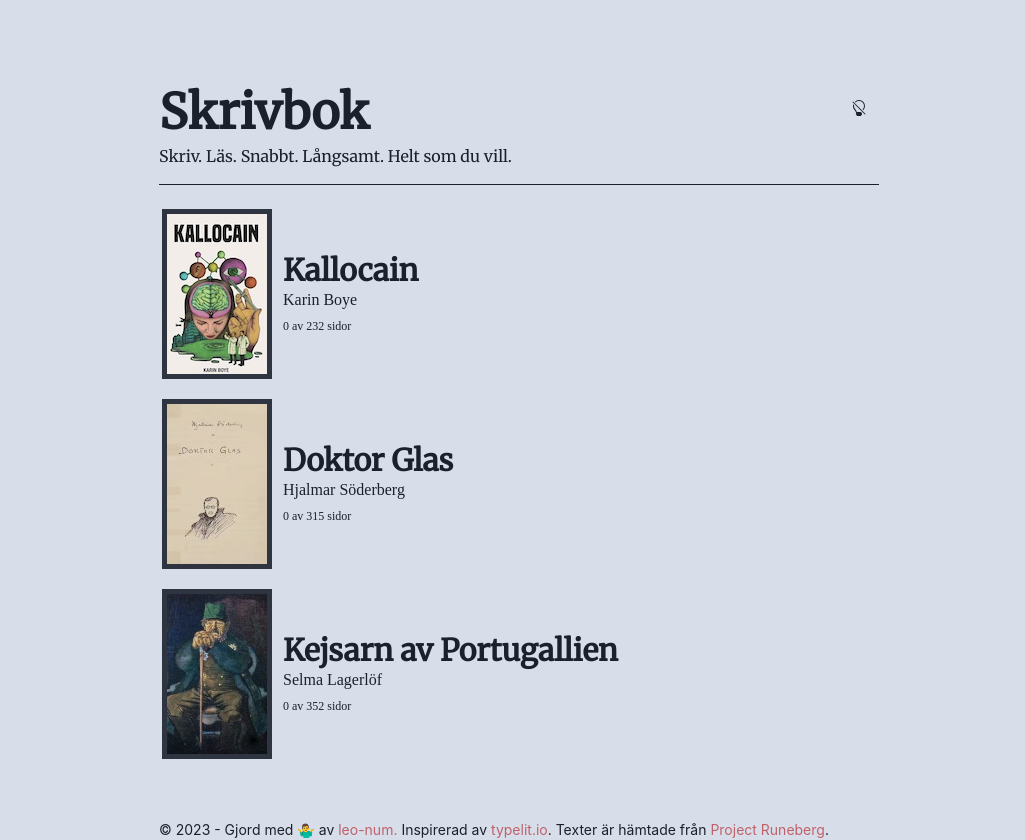
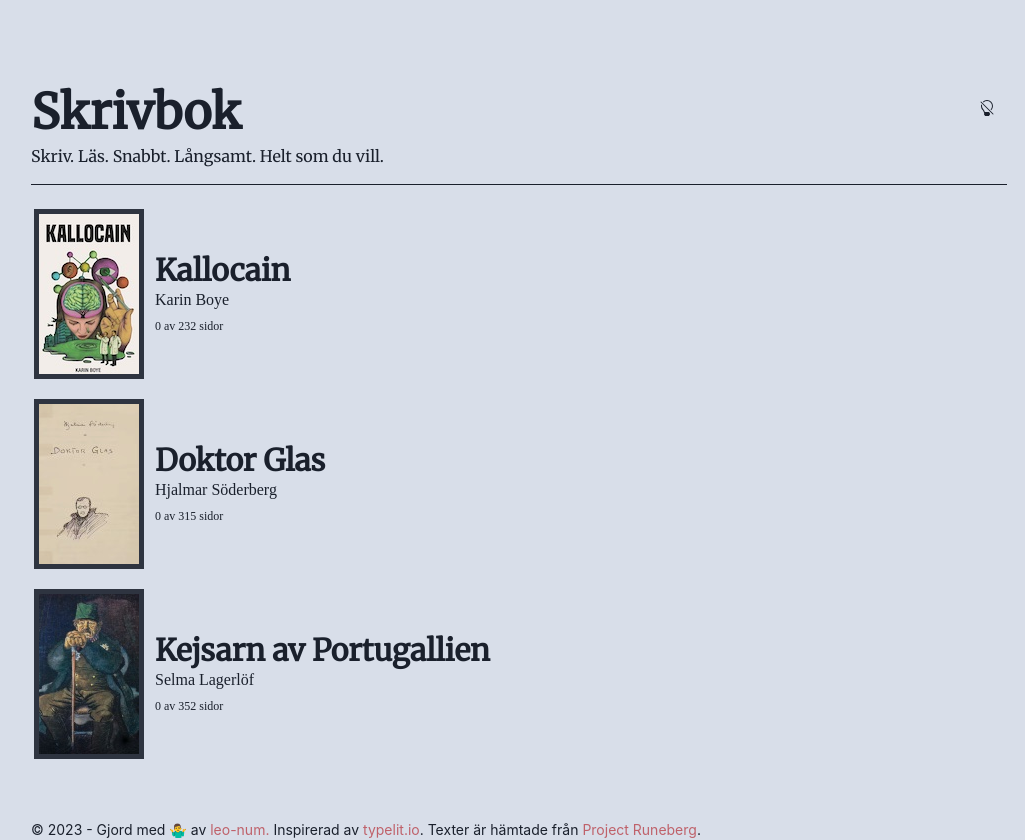
Before and after one commit to leo-num/skrivbok, a Next.js app: page / in a window 1280 px wide. Shown: the whole page, without its empty margins (121-1146 px from the left). Built offline with nearby package versions, Linux system fonts and the light colour scheme.

Commit message:
Wider container = more text without scrolling.

```diff
--- a/components/layout.js
+++ b/components/layout.js
@@ -14,7 +14,7 @@ export default function Layout({ children }) {
 				<title>Skrivbok</title>
 			</Head>
 			<Header />
-			<Container maxW="container.md" as="main" pt="20">
+			<Container maxW="container.lg" as="main" pt="20">
 				{children}
 			</Container>
 		</>
--- /dev/null
+++ b/next.config.js
@@ -0,0 +1,6 @@
+module.exports = {
+	i18n: {
+		locales: ['sv'],
+		defaultLocale: 'sv'
+	}
+}
--- a/pages/index.js
+++ b/pages/index.js
@@ -78,7 +78,7 @@ export default function Home({ books }) {
 				<title>Skrivbok</title>
 			</Head>
 
-			<Container maxW="container.md" as="main" height="100vh" pt="20">
+			<Container maxW="container.lg" as="main" height="100vh" pt="20">
 				<Box p="2">
 					<Box
 						width="100%"
```
